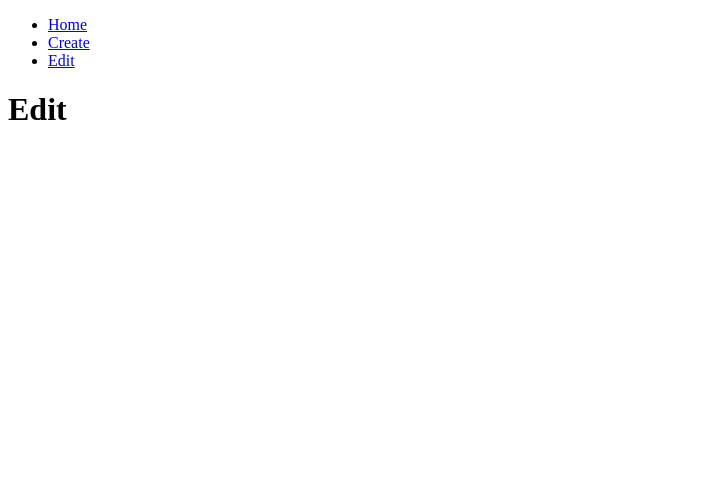
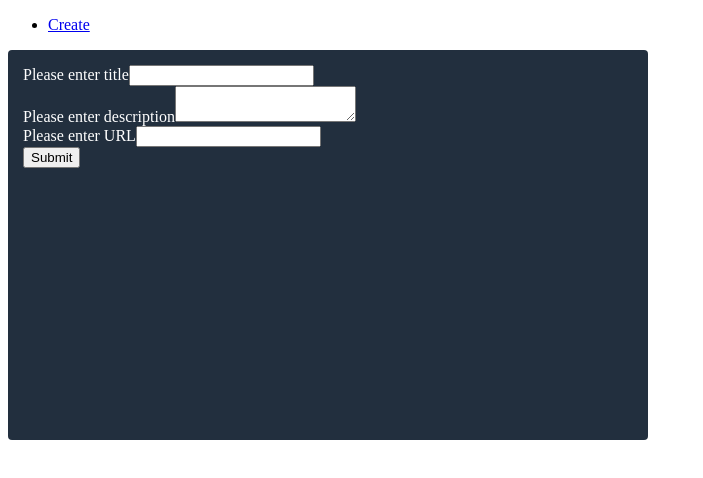
Before and after one commit to t0mclaudio/vanhackathon-thinkific-1, a React app: page /edit in a window 1280 px wide. Shown: the top 478 px of the page, without its empty margins (0-703 px from the left). Built offline with nearby package versions, Linux system fonts and the light colour scheme; the HTML template or start-up script is replaced by a standard one.

Commit message:
Delete routes will not be used to simplify project

```diff
--- a/src/App.js
+++ b/src/App.js
@@ -17,21 +17,13 @@ export default class App extends React.Component {
         <Router>
           <div className="col-lg-2">
             <ul>
-              <li><Link to="/">Home</Link></li>
-              <li><Link to="/create">Create</Link></li>
-              <li><Link to="/edit">Edit</Link></li>
+              <li><Link to="/">Create</Link></li>
             </ul>
           </div>
           <div className="col-lg-10">
             <Switch>
-              <Route path="/create">
+              <Route path="/">
                 <Create />
-              </Route>
-              <Route path="/edit">
-                <Edit />
-              </Route>
-              <Route path="/">
-                <Home />
               </Route>
             </Switch>
           </div>
--- a/src/Edit/index.js
+++ /dev/null
@@ -1,5 +0,0 @@
-import React from 'react';
-
-export default () => {
-  return <h1>Edit</h1>
-}
--- a/src/Home/index.js
+++ /dev/null
@@ -1,5 +0,0 @@
-import React from 'react';
-
-export default () => {
-  return <h1>Home</h1>
-}
```
